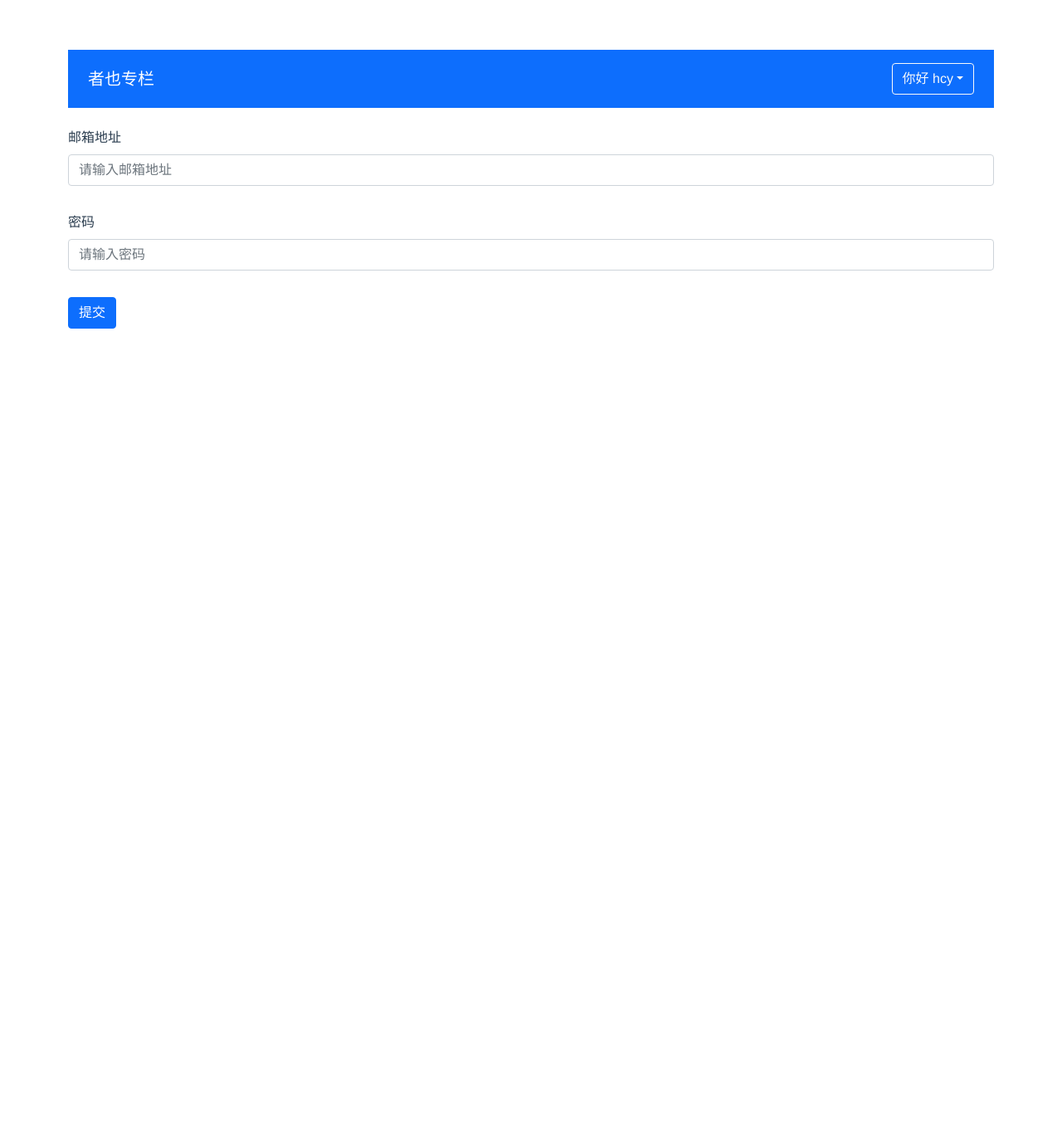
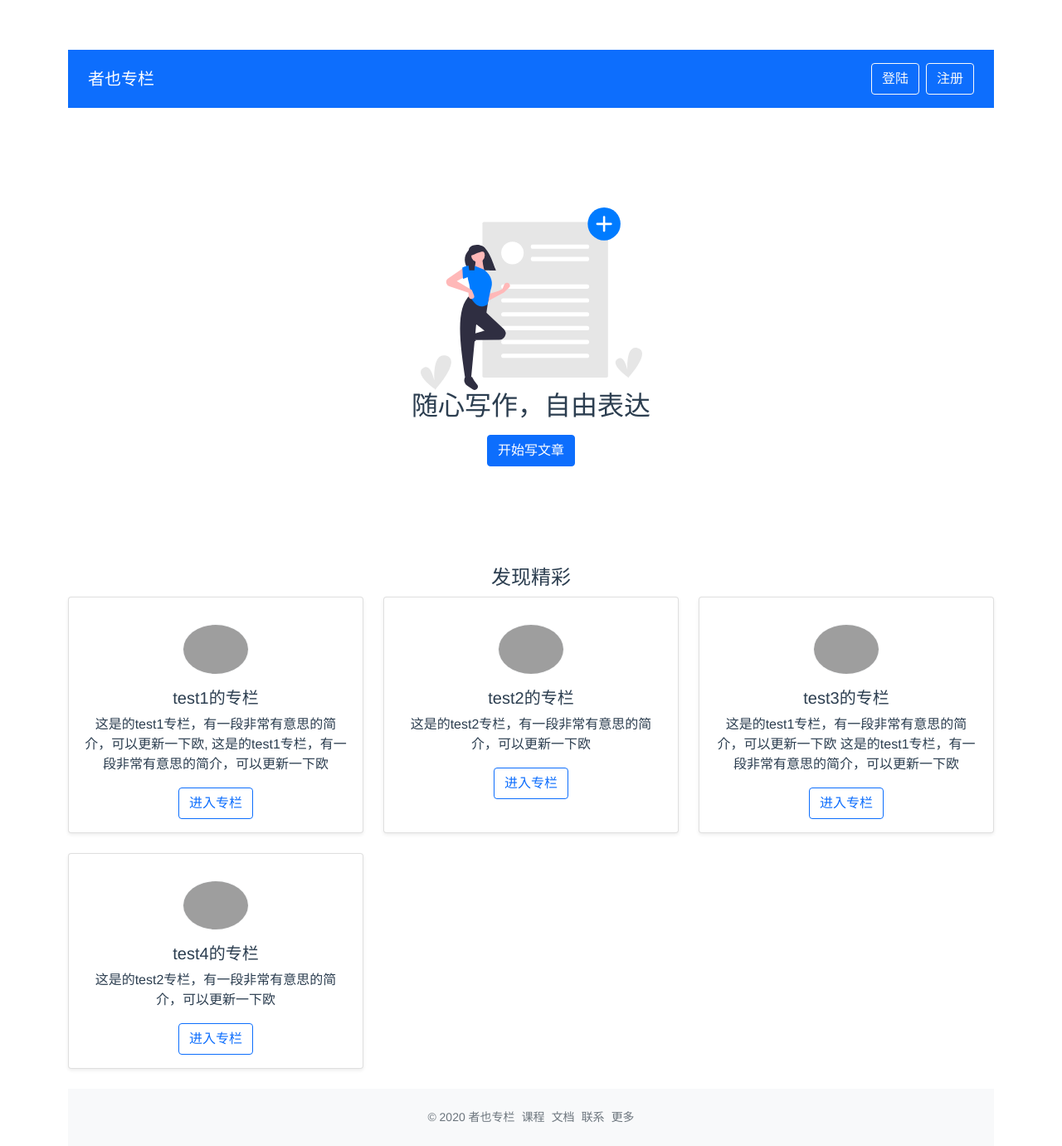
Before and after one commit to zifeifish/zheye, a Vue app: page / in a window 1280 px wide. Shown: the whole page at 83% size. Before the commit the page ends 800 px from the top, so only its background shows below. Built offline with nearby package versions, Linux system fonts and the light colour scheme; grey boxes are pictures that could not be loaded.

Commit message:
简单路由配置

```diff
--- a/src/App.vue
+++ b/src/App.vue
@@ -4,7 +4,19 @@
     <!-- <simply-form></simply-form> -->
     <!-- <column-List :list="list"></column-List> -->
     <!-- <Home></Home> -->
-    <login></login>
+    <!-- <login></login> -->
+    <router-view></router-view>
+    <footer class="text-center py-4 text-secondary bg-light mt-6">
+      <small>
+        <ul class="list-inline mb-0">
+          <li class="list-inline-item">© 2020 者也专栏</li>
+          <li class="list-inline-item">课程</li>
+          <li class="list-inline-item">文档</li>
+          <li class="list-inline-item">联系</li>
+          <li class="list-inline-item">更多</li>
+        </ul>
+      </small>
+    </footer>
   </div>
 </template>
 
@@ -57,7 +69,7 @@ import Login from './views/Login/Login.vue'
 // ]
 
 const userInfo: UserProps = {
-  isLogin: true,
+  isLogin: false,
   name: 'hcy'
 }
 
@@ -65,10 +77,10 @@ export default defineComponent({
   name: 'App',
   components: {
     // ColumnList,
-    GlobalHeader,
+    GlobalHeader
     // SimplyForm,
     // Home,
-    Login
+    // Login
   },
   setup () {
     return {
--- a/src/components/GlobalHeader.vue
+++ b/src/components/GlobalHeader.vue
@@ -1,12 +1,12 @@
 <template>
   <nav class="navbar navbar-dark bg-primary justify-content-between mb-4 px-4">
-    <a class="navbar-brand" href="#">者也专栏</a>
+    <router-link to="/" class="navbar-brand">者也专栏</router-link>
     <ul v-if="!user.isLogin" class="list-inline mb-0">
       <li class="list-inline-item">
-        <a href="#" class="btn btn-outline-light my-2">登陆</a>
+        <router-link to="/login" class="btn btn-outline-light my-2">登陆</router-link>
       </li>
       <li class="list-inline-item">
-        <a href="#" class="btn btn-outline-light my-2">注册</a>
+        <router-link to="/login" class="btn btn-outline-light my-2">注册</router-link>
       </li>
     </ul>
     <ul v-else class="list-inline mb-0">
--- a/src/main.ts
+++ b/src/main.ts
@@ -1,4 +1,7 @@
 import { createApp } from 'vue'
 import App from './App.vue'
+import router from './router'
 
-createApp(App).mount('#app')
+const app = createApp(App)
+app.use(router)
+app.mount('#app')
--- /dev/null
+++ b/src/router.ts
@@ -0,0 +1,22 @@
+import { createRouter, createWebHistory } from 'vue-router'
+import Home from './views/Home/Home.vue'
+import Login from './views/Login/Login.vue'
+
+const routerHistory = createWebHistory()
+const router = createRouter({
+  history: routerHistory,
+  routes: [
+    {
+      path: '/',
+      name: 'home',
+      component: Home
+    },
+    {
+      path: '/login',
+      name: 'login',
+      component: Login
+    }
+  ]
+})
+
+export default router
```
